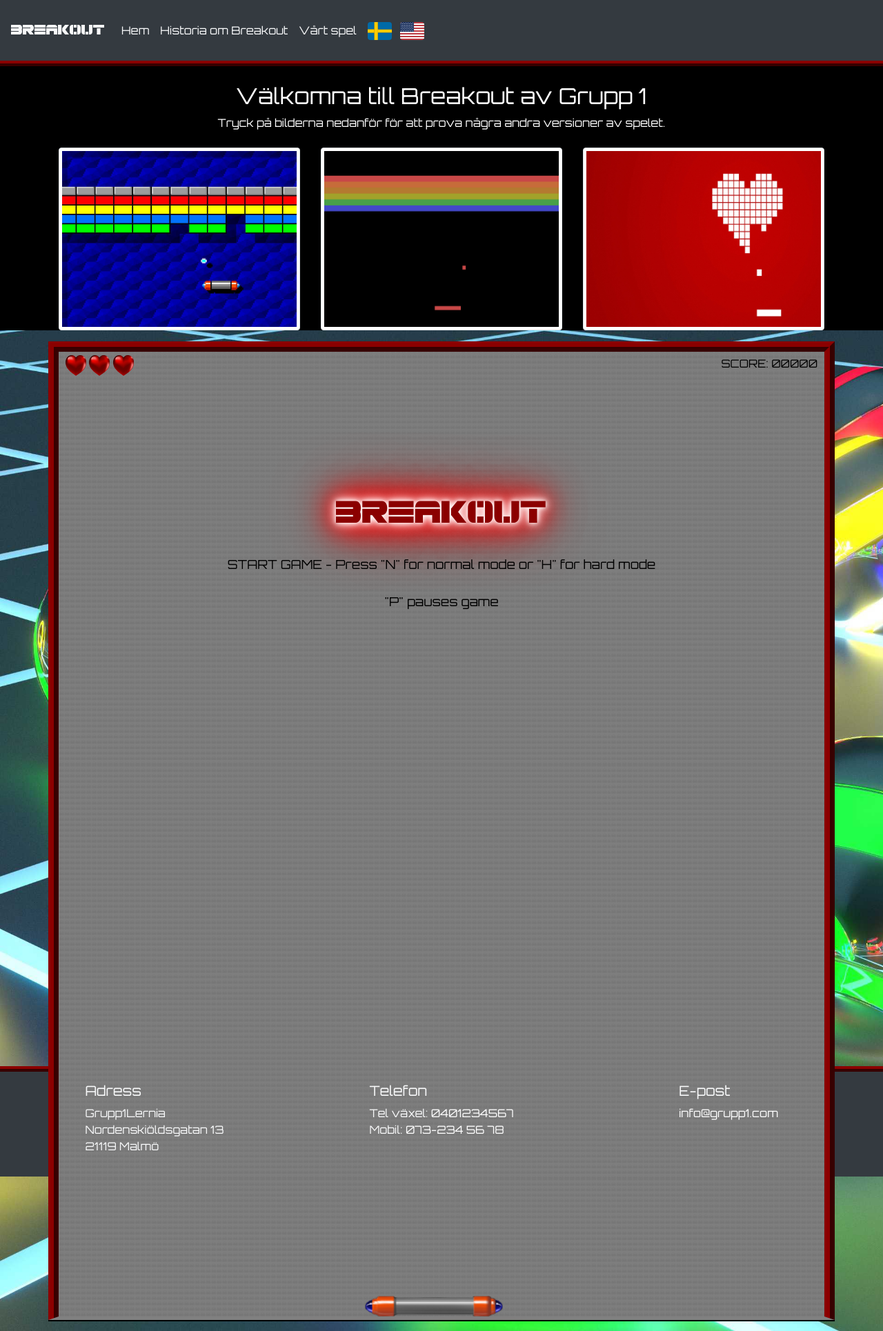
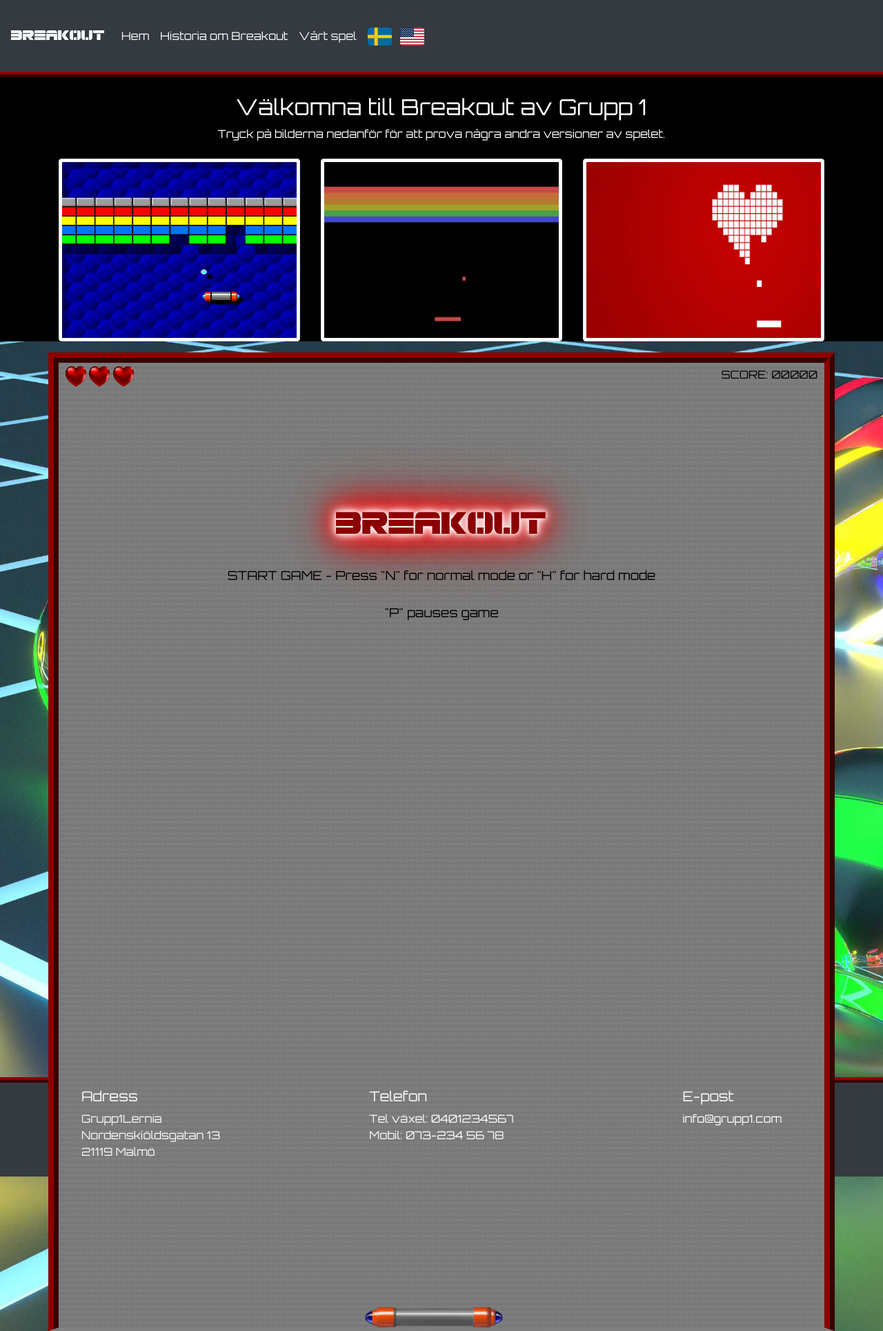
Before and after one commit to DanielKeArvidsson/dxball, a website: page www/index.html in a window 1280 px wide. Shown: the top 1930 px of the page at 69% size. Drawn offline with nearby package versions, Linux system fonts and the light colour scheme; files that its build step writes are made by us from their sources; a web font is replaced by a local one.

Commit message:
header/footer padding
fixat till

```diff
--- a/www/index.html
+++ b/www/index.html
@@ -14,7 +14,7 @@
 
 <body>
   <header>
-    <nav class="navbar navbar-expand-lg navbar-light bg-dark border-nav">
+    <nav class="navbar navbar-expand-lg navbar-light bg-dark border-nav p-3">
       <a class="navbar-brand text-light" href="/">breakout</a>
       <button class="navbar-toggler" type="button" data-toggle="collapse" data-target="#navbarSupportedContent"
         aria-controls="navbarSupportedContent" aria-expanded="false" aria-label="Toggle navigation">
@@ -146,7 +146,7 @@
     </section>
   </main>
 
-  <footer class="container-fluid bg-dark text-light p-3 kontakta-oss footerStyle" id="footer-hide">
+  <footer class="container-fluid bg-dark text-light p-2 kontakta-oss footerStyle" id="footer-hide">
     <address>
       <div class="row mx-auto">
         <div class="col-md-4 text-md-center">
```
